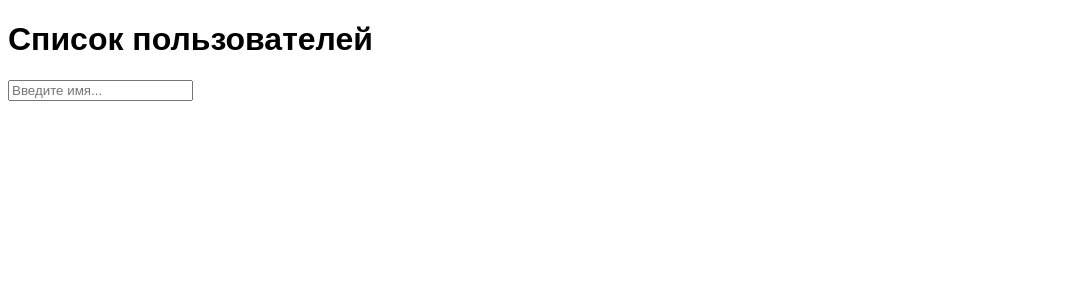
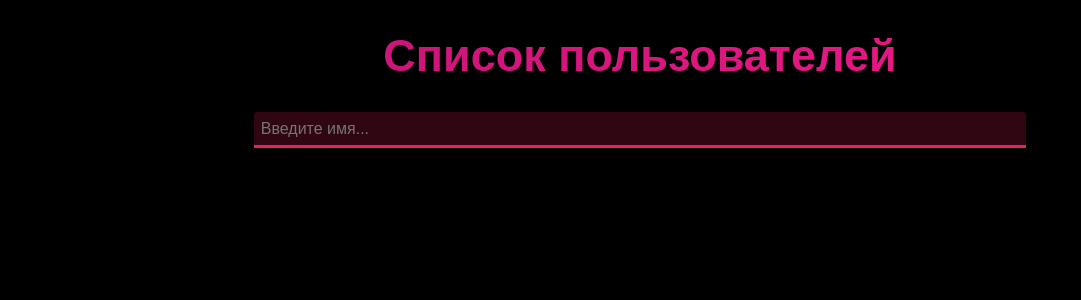
Before and after one commit to AzurLisztoman/Search-Users, a Flask app: page / in a window 1280 px wide. Shown: the top 300 px of the page, without its empty margins (0-1081 px from the left). Run offline with Flask 3, Linux system fonts and the light colour scheme; some libraries are stand-ins or nearby versions.

Commit message:
Update index.html

```diff
--- a/htdocs/templates/index.html
+++ b/htdocs/templates/index.html
@@ -1,85 +1,86 @@
-<!-- <!DOCTYPE html>
-<html lang="en">
-<head>
-    <meta charset="UTF-8">
-    <meta name="viewport" content="width=device-width, initial-scale=1.0">
-    <title>Document</title>
-</head>
-<body>
-    <h1>Hello</h1>
-    <input type="text" id="searchInput" placeholder="Введите имя..." hx-get="/a"
-           hx-target="#u" hx-swap="outerHTML">
-    <p id = "u">aaa</p>
-    <button hx-get = "/a" hx-target="#u">UUUUU</button>
-    <h1>Список пользователей</h1>
-
-  <div class="form-container">
-    <input type="text" id="searchInput" placeholder="Введите имя..."
-           hx-get="/api/users" hx-post = "/api/users" hx-target="#usersList"
-           hx-swap="outerHTML" hx-indicator=".htmx-indicator">
-  </div>
-
-  <div id="usersList" hx-swap="outerHTML"></div>
-</body>
-</html> -->
 <!DOCTYPE html>
 <html>
 <head>
-  <title>Htmx Example</title>
+  <meta charset="UTF-8">
+  <meta name="viewport" content="width=device-width, initial-scale=1.0">
+  <title>Поиск пользователей</title>
   <script src="https://unpkg.com/htmx.org@1.8.0/dist/htmx.min.js"></script>
   <style>
+    h1 { font-size: 45px;
+  text-align: center;
+  font-weight: 600;
+  background-image: linear-gradient(to left, #FA198B, #b91372);
+  color: transparent;
+  background-clip: text;
+  -webkit-background-clip: text;
+
+}
+
     body {
       font-family: Arial, sans-serif;
-    }
-    #usersList {
-      /* display: flex; */
-      flex-wrap: wrap;
-    }
-    .table {
-	width: 100%;
+      text-align: center;
+      background-color: black;
+}
+input[type=text] {
+  height: 20px;
+  width: 60%;
+	appearance: none;
 	border: none;
-	margin-bottom: 20px;
+	outline: none;
+	border-bottom: .2em solid #E91E63;
+  background-color: rgba(233, 30, 90, .2);
+	border-radius: .2em .2em 0 0;
+	padding: .4em;
+	color: white;
+  font-size: 16px;
 }
-.table thead th {
-	font-weight: bold;
-	text-align: left;
-	border: none;
-	padding: 10px 15px;
-	background: #d8d8d8;
-	font-size: 14px;
+.table {
+ width: 80%;
+ border-collapse: collapse; /* Убираем двойные границы между ячейками */
+ border: none; /* Удаляем рамку таблицы */
+ font-family: sans-serif; /* Выбираем шрифт без засечек */
+ box-shadow: 0 2px 4px rgba(0, 0, 0, 0.1); /* Добавляем тень для объема */
+ color:white;
+ background-color: #79013D;
+
+ margin: 0 auto;
+ margin-top: 20px;
 }
-.table thead tr th:first-child {
-	border-radius: 8px 0 0 8px;
+
+.table th, .table td {
+ padding: 15px; /* Отступы для ячеек */
+ text-align: left; /* Выравниваем текст по левому краю */
+ border-bottom: 1px solid #ddd; /* Тонкая линия между строками */
+ font-size: 16px; /* Размер шрифта */
+ border-radius: 30%;
 }
-.table thead tr th:last-child {
-	border-radius: 0 8px 8px 0;
+
+.table th {
+ background-color: #f2f2f2; /* Светлый фон для заголовка */
+ font-weight: bold; /* Жирный шрифт для заголовка */
 }
-.table tbody td {
-	text-align: left;
-	border: none;
-	padding: 10px 15px;
-	font-size: 14px;
-	vertical-align: top;
+
+.table td img {
+ border-radius: 80%; /* Закругляем уголки аватаров */
+ width: 80px; /* Размер аватаров */
+ height: 80px;
+ margin-right: 10px; /* Отступ справа от аватаров */
 }
-.table tbody tr:nth-child(even){
-	background: #f3f3f3;
+
+.avatar{
+  width: 90px;
 }
-.table tbody tr td:first-child {
-	border-radius: 8px 0 0 8px;
+.id{
+  width: 30px;
 }
-.table tbody tr td:last-child {
-	border-radius: 0 8px 8px 0;
-}
+
+
   </style>
 </head>
 
 <body>
-  <h1>Список пользователей</h1>
-  <!-- <input type="text" name="search" placeholder="Введите имя..."
-  hx-target="#r"
-  hx-post="/process"
-  hx-swap="innerHTML" hx-trigger="keyup changed delay:500ms" >
-  <p id="r">jj</p> -->
+  <div class="header">
+    <h1>Список пользователей</h1>
   <div class="form-container">
     <input type="text" name="searchTerm" placeholder="Введите имя..."
         hx-target="#usersList"
@@ -87,26 +88,11 @@
 
         hx-swap="innerHTML" hx-trigger="keyup changed delay:500ms" >
   </div>
+  </div>
+
 
   <div id="usersList" hx-swap="outerHTML">
   </div>
-  <!-- <div >
-    <table border="1px">
-        <thead>
-            <td>Id</td>
-            <td>Name</td>
-            <td>Avatar</td>
-        </thead>
-        <tbody id="usersList" hx-swap="outerHTML">
-            {% for item in data %}
-        <tr>
-          <td>{{ item.id }}</td>
-          <td>{{ item.name }}</td>
-          <td>{{ item.avatarUrl }}</td>
-        </tr>
-      {% endfor %}
-        </tbody>
-    </table>
-  </div> -->
+
 </body>
 </html>
```
